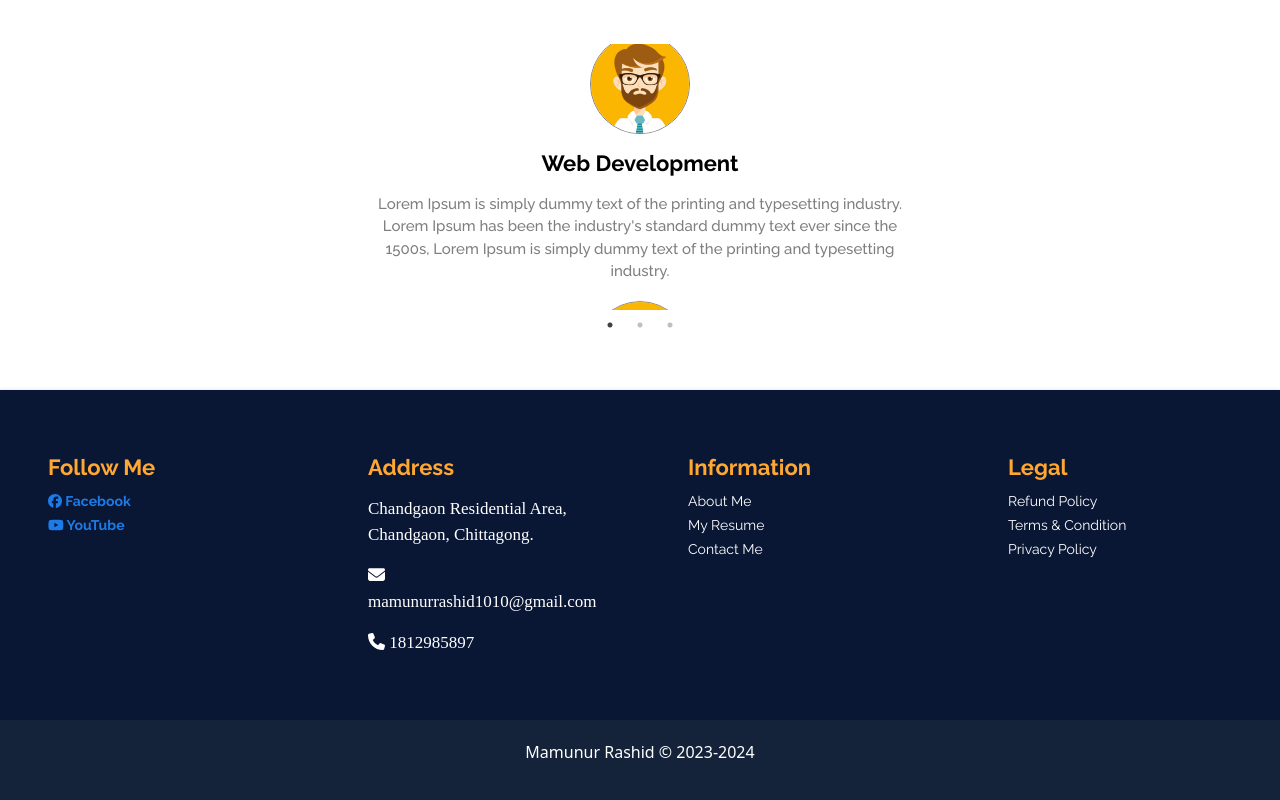
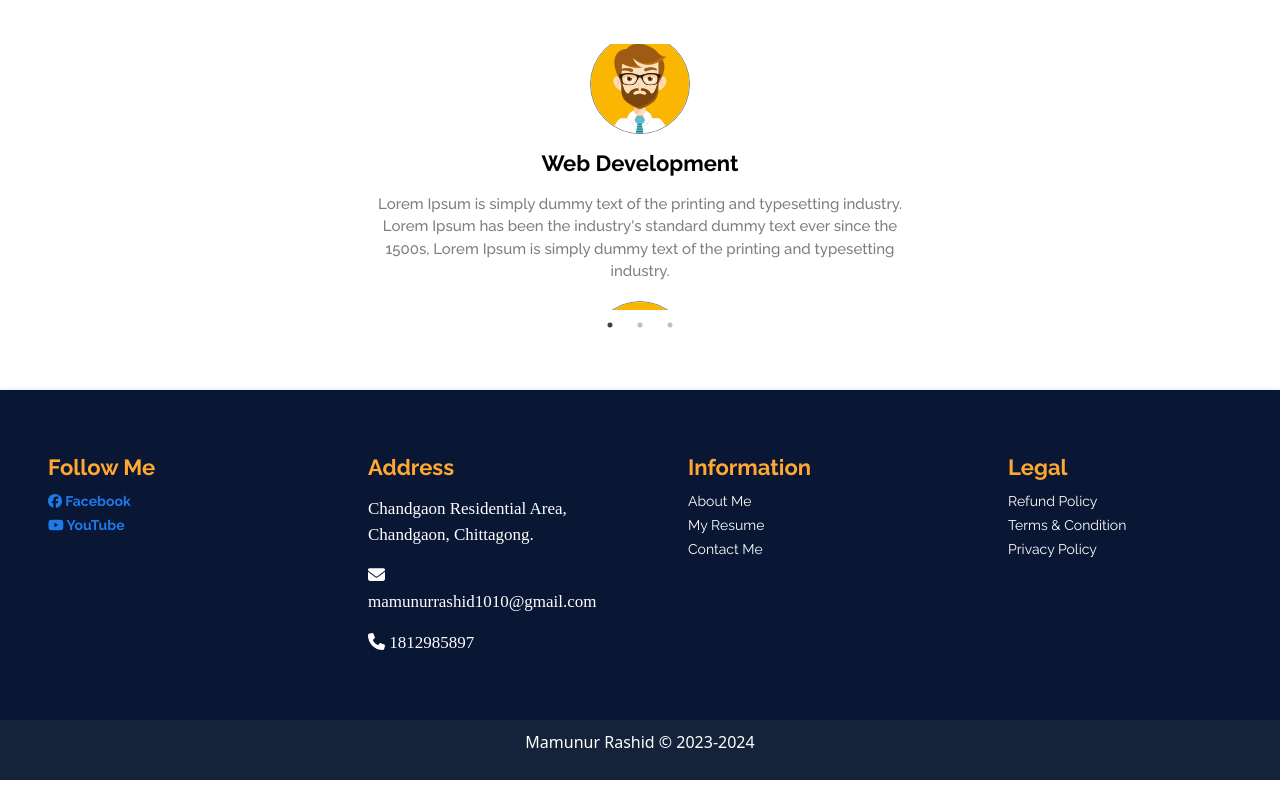
Before and after one commit to mamunurrashid1010/Portfolio-App-React-Laravel, a React (Create React App) app in the folder frontend-react-app/: page / in a window 1280 px wide. Shown: the part 3641-4441 px from the top of the page. Built offline with nearby package versions, Linux system fonts and the light colour scheme.

Commit message:
FrontEnd : Home page section formation completed

```diff
--- a/frontend-react-app/src/App.js
+++ b/frontend-react-app/src/App.js
@@ -2,30 +2,12 @@ import logo from './logo.svg';
 // import './App.css';
 import '../src/asset/css/bootstrap.min.css'
 import '../src/asset/css/custom.css';
-import TopBanner from './components/TopBanner/TopBanner';
-import Services from './components/Services/Services';
-import TopNavigation from './components/TopNavigation/TopNavigation';
-import Analysis from './components/Analysis/Analysis';
-import Summary from './components/Summary/Summary';
-import Projects from './components/Projects/Projects';
-import Courses from './components/Courses/Courses';
-import Video from './components/Video/Video';
-import ClientReview from './components/ClientReview/ClientReview';
-import Footer from './components/Footer/Footer';
+import HomePage from './pages/HomePage';
 
 function App() {
   return (
     <div className="App">
-        <TopNavigation/>
-        <TopBanner/>
-        <Services/>
-        <Analysis/>
-        <Summary/>
-        <Projects/>
-        <Courses/>
-        <Video/>
-        <ClientReview/>
-        <Footer/>
+        <HomePage/>
     </div>
   );
 }
--- a/frontend-react-app/src/asset/css/custom.css
+++ b/frontend-react-app/src/asset/css/custom.css
@@ -229,7 +229,7 @@
 .VideoCard{
     box-shadow: 0 0 4px 0 rgba(0, 115, 230, 0.2);
     padding: 6rem 3rem 6rem 3rem;
-    background-color: #ffffff;
+    background-color: #f8f9fa;
     margin: 50px auto;
 }
 .videoTitle{
@@ -317,7 +317,7 @@
     color: darkgray;
 }
 .copyWriteSection{
-    padding: 20px;
+    padding: 10px;
     background-color: #15233a;
     color: white;
 }
--- /dev/null
+++ b/frontend-react-app/src/pages/HomePage.js
@@ -0,0 +1,32 @@
+import React, { Component, Fragment } from 'react';
+import TopNavigation from '../components/TopNavigation/TopNavigation';
+import TopBanner from '../components/TopBanner/TopBanner';
+import Services from '../components/Services/Services';
+import Analysis from '../components/Analysis/Analysis';
+import Summary from '../components/Summary/Summary';
+import Projects from '../components/Projects/Projects';
+import Courses from '../components/Courses/Courses';
+import Video from '../components/Video/Video';
+import ClientReview from '../components/ClientReview/ClientReview';
+import Footer from '../components/Footer/Footer';
+
+class HomePage extends Component {
+    render() {
+        return (
+            <Fragment>
+                <TopNavigation/>
+                <TopBanner/>
+                <Services/>
+                <Analysis/>
+                <Summary/>
+                <Projects/>
+                <Courses/>
+                <Video/>
+                <ClientReview/>
+                <Footer/>
+            </Fragment>
+        );
+    }
+}
+
+export default HomePage;
```
